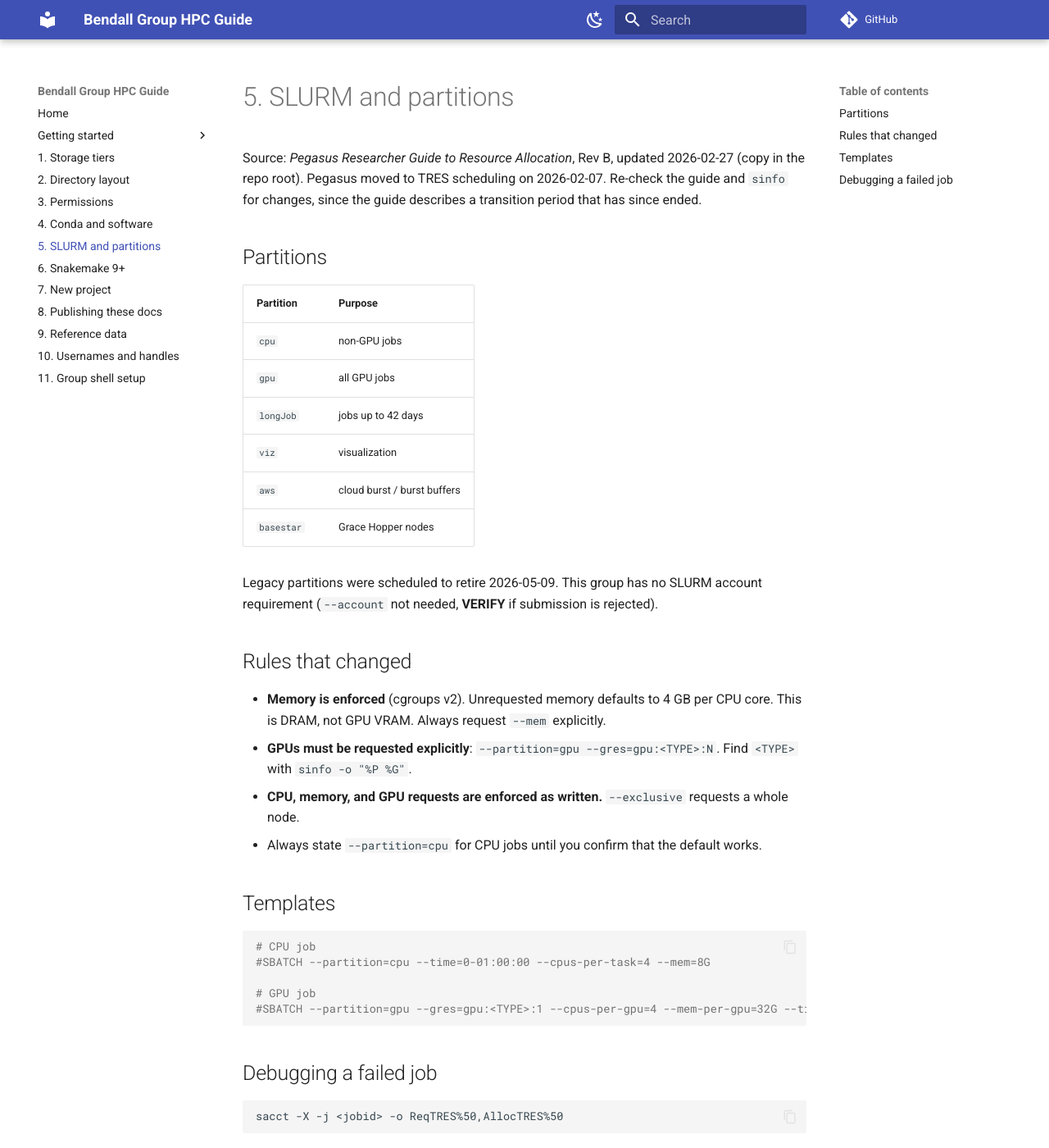
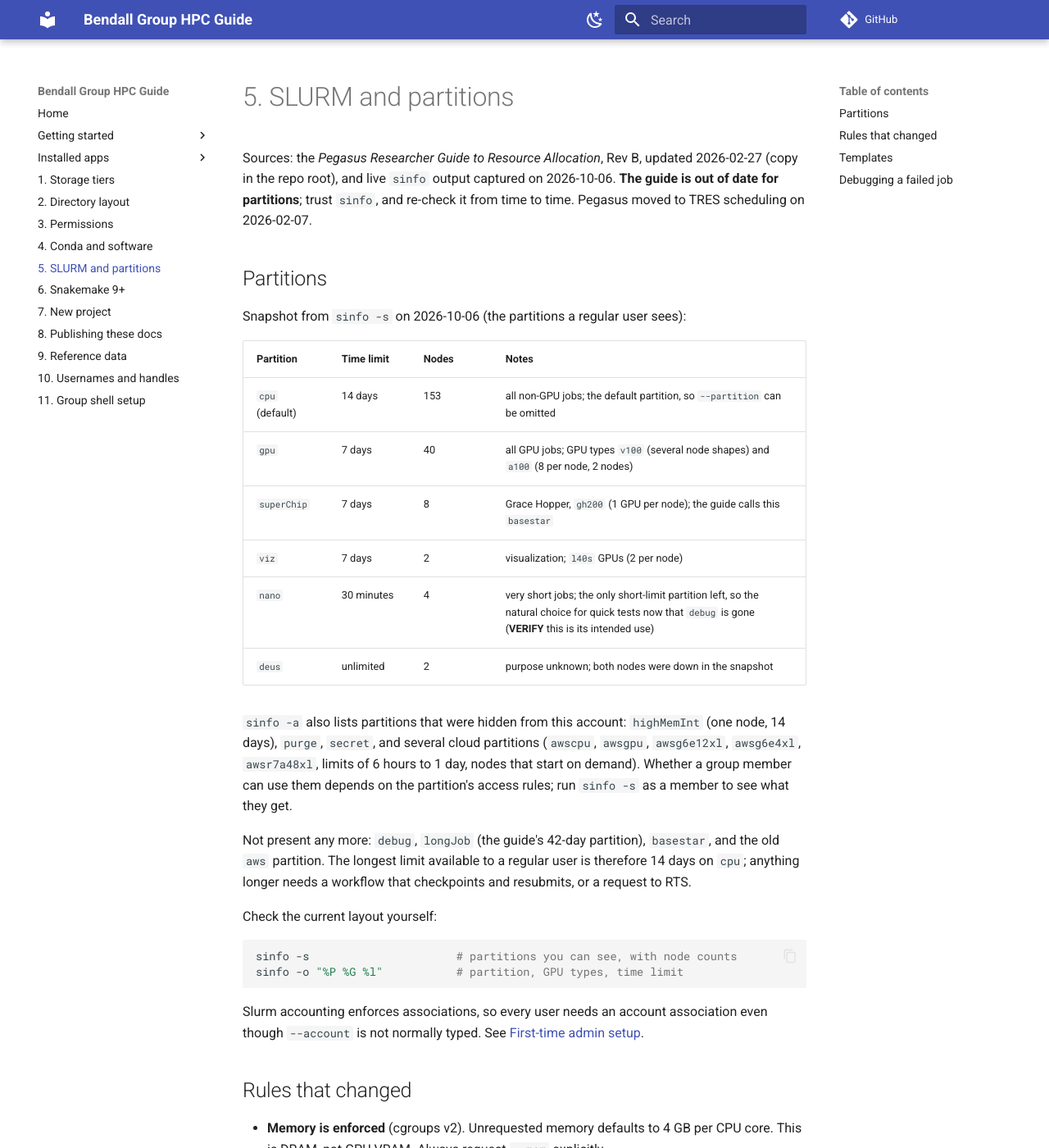
Before and after one commit to bendall-lab/GWHPC-bendallgrp, an MkDocs documentation site: the page built from docs/05-slurm-and-partitions.md, in a window 1280 px wide and 1400 px high. Shown: the whole window at 82% size. Built offline with MkDocs 1.6.1 and Material for MkDocs 9.7.7, drawn with Linux system fonts in a browser that asks for light colours; comment, search, counter and statistics services are not loaded; some of the changed text lies outside the part shown.

Commit message:
Add app install docs, Miniforge admin procedure, and live partition data
- Add docs/setup-admin-apps.md (Miniforge install procedure, based on the
  CBI miniconda install) and docs/apps/ with conventions for group apps
- Add templates/app-doc.md and templates/modulefiles/tool.lua (short
  modulefile; install steps live in docs, not in help())
- Update docs/05 with live sinfo partitions (debug/longJob/basestar gone,
  cpu default, nano for quick tests) and Slurm association note
- Wire new pages into mkdocs nav, index, README, and CLAUDE.md

Co-Authored-By: Claude Sonnet 5.5 <noreply@anthropic.com>

````diff
--- a/docs/05-slurm-and-partitions.md
+++ b/docs/05-slurm-and-partitions.md
@@ -1,35 +1,51 @@
 # 5. SLURM and partitions
 
-Source: *Pegasus Researcher Guide to Resource Allocation*, Rev B, updated 2026-02-27 (copy in the repo root). Pegasus moved to TRES scheduling on 2026-02-07. Re-check the guide and `sinfo` for changes, since the guide describes a transition period that has since ended.
+Sources: the *Pegasus Researcher Guide to Resource Allocation*, Rev B, updated 2026-02-27 (copy in the repo root), and live `sinfo` output captured on 2026-10-06. **The guide is out of date for partitions**; trust `sinfo`, and re-check it from time to time. Pegasus moved to TRES scheduling on 2026-02-07.
 
 ## Partitions
 
-| Partition | Purpose |
-|---|---|
-| `cpu` | non-GPU jobs |
-| `gpu` | all GPU jobs |
-| `longJob` | jobs up to 42 days |
-| `viz` | visualization |
-| `aws` | cloud burst / burst buffers |
-| `basestar` | Grace Hopper nodes |
+Snapshot from `sinfo -s` on 2026-10-06 (the partitions a regular user sees):
 
-Legacy partitions were scheduled to retire 2026-05-09. This group has no SLURM account requirement (`--account` not needed, **VERIFY** if submission is rejected).
+| Partition | Time limit | Nodes | Notes |
+|---|---|---|---|
+| `cpu` (default) | 14 days | 153 | all non-GPU jobs; the default partition, so `--partition` can be omitted |
+| `gpu` | 7 days | 40 | all GPU jobs; GPU types `v100` (several node shapes) and `a100` (8 per node, 2 nodes) |
+| `superChip` | 7 days | 8 | Grace Hopper, `gh200` (1 GPU per node); the guide calls this `basestar` |
+| `viz` | 7 days | 2 | visualization; `l40s` GPUs (2 per node) |
+| `nano` | 30 minutes | 4 | very short jobs; the only short-limit partition left, so the natural choice for quick tests now that `debug` is gone (**VERIFY** this is its intended use) |
+| `deus` | unlimited | 2 | purpose unknown; both nodes were down in the snapshot |
+
+`sinfo -a` also lists partitions that were hidden from this account: `highMemInt` (one node, 14 days), `purge`, `secret`, and several cloud partitions (`awscpu`, `awsgpu`, `awsg6e12xl`, `awsg6e4xl`, `awsr7a48xl`, limits of 6 hours to 1 day, nodes that start on demand). Whether a group member can use them depends on the partition's access rules; run `sinfo -s` as a member to see what they get.
+
+Not present any more: `debug`, `longJob` (the guide's 42-day partition), `basestar`, and the old `aws` partition. The longest limit available to a regular user is therefore 14 days on `cpu`; anything longer needs a workflow that checkpoints and resubmits, or a request to RTS.
+
+Check the current layout yourself:
+
+```bash
+sinfo -s                      # partitions you can see, with node counts
+sinfo -o "%P %G %l"           # partition, GPU types, time limit
+```
+
+Slurm accounting enforces associations, so every user needs an account association even though `--account` is not normally typed. See [First-time admin setup](setup-admin.md).
 
 ## Rules that changed
 
 - **Memory is enforced** (cgroups v2). Unrequested memory defaults to 4 GB per CPU core. This is DRAM, not GPU VRAM. Always request `--mem` explicitly.
 - **GPUs must be requested explicitly**: `--partition=gpu --gres=gpu:<TYPE>:N`. Find `<TYPE>` with `sinfo -o "%P %G"`.
 - **CPU, memory, and GPU requests are enforced as written.** `--exclusive` requests a whole node.
-- Always state `--partition=cpu` for CPU jobs until you confirm that the default works.
+- `cpu` is the default partition (marked `*` in `sinfo`), so CPU jobs need no `--partition`. GPU jobs must request `--partition=gpu` (or `superChip`/`viz` for those GPUs) and `--gres`.
 
 ## Templates
 
 ```bash
-# CPU job
+# CPU job (--partition=cpu is optional; it is the default)
 #SBATCH --partition=cpu --time=0-01:00:00 --cpus-per-task=4 --mem=8G
 
-# GPU job
+# GPU job; <TYPE> is v100 or a100 on gpu (gh200 on superChip, l40s on viz)
 #SBATCH --partition=gpu --gres=gpu:<TYPE>:1 --cpus-per-gpu=4 --mem-per-gpu=32G --time=0-01:00:00
+
+# Quick test (30-minute limit)
+#SBATCH --partition=nano --time=0-00:10:00 --cpus-per-task=2 --mem=4G
 ```
 
 ## Debugging a failed job
@@ -38,4 +54,4 @@ Legacy partitions were scheduled to retire 2026-05-09. This group has no SLURM a
 sacct -X -j <jobid> -o ReqTRES%50,AllocTRES%50
 ```
 
-Compare requested to allocated resources, then check the `.out`/`.err` files. Support: rtshelp@gwu.edu, office hours Tue/Thu 12:30-2:30 PM.
+Compare requested to allocated resources, then check the `.out`/`.err` files. Support: the login-node motd says hpchelp@gwu.edu; the Rev B guide says rtshelp@gwu.edu (**VERIFY** which is current). Office hours Tue/Thu 12:30-2:30 PM.
--- a/mkdocs.yml
+++ b/mkdocs.yml
@@ -37,6 +37,9 @@ nav:
   - Getting started:
     - First-time admin setup: setup-admin.md
     - First-time user setup: setup-user.md
+    - "Admin setup (apps)": setup-admin-apps.md
+  - Installed apps:
+    - Overview and conventions: apps/index.md
   - 1. Storage tiers: 01-storage-tiers.md
   - 2. Directory layout: 02-directory-layout.md
   - 3. Permissions: 03-permissions.md
````
Also changed, not shown: CLAUDE.md (+2 -2 lines), README.md (+2 -1 lines), docs/06-snakemake.md (+1 -1 lines), docs/apps/index.md (added, +26 -0 lines), docs/index.md (+1 -1 lines), docs/setup-admin-apps.md (added, +185 -0 lines), docs/setup-admin.md (+1 -1 lines), templates/app-doc.md (added, +49 -0 lines), 1 other file.
